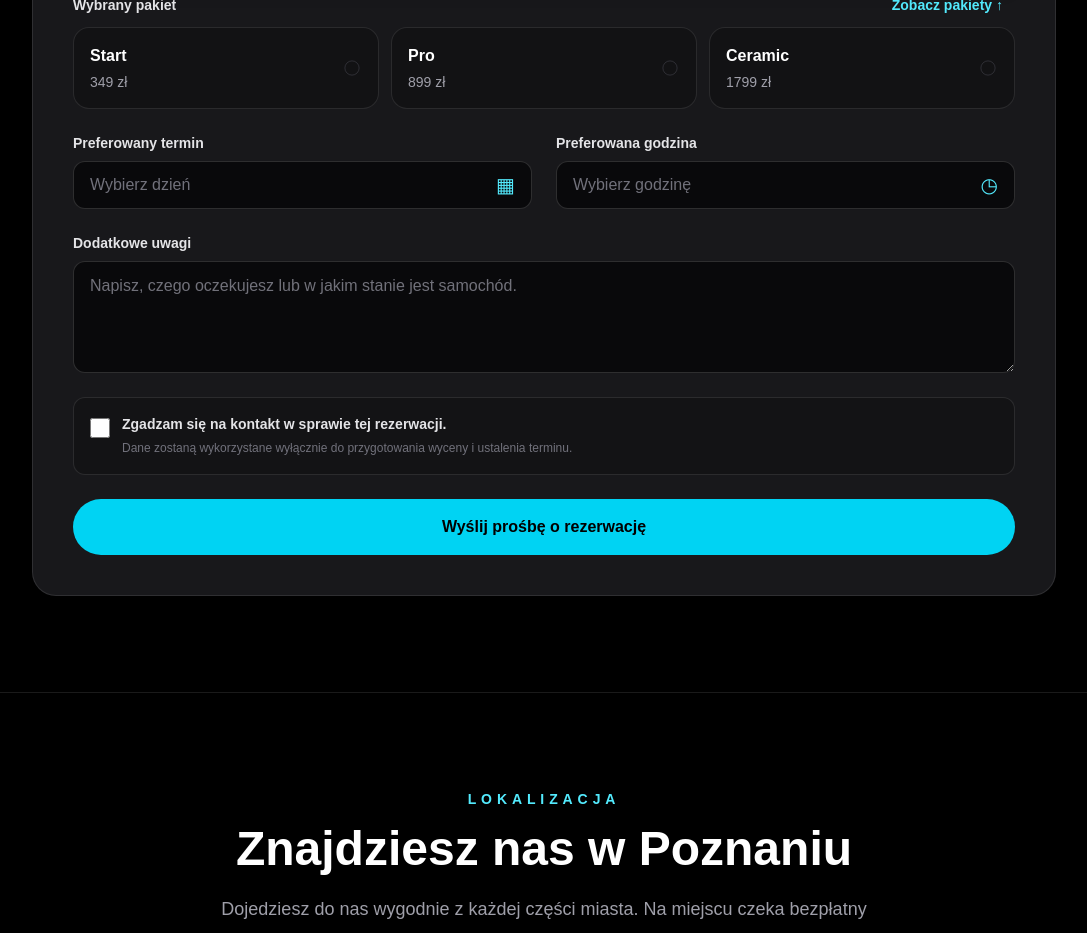
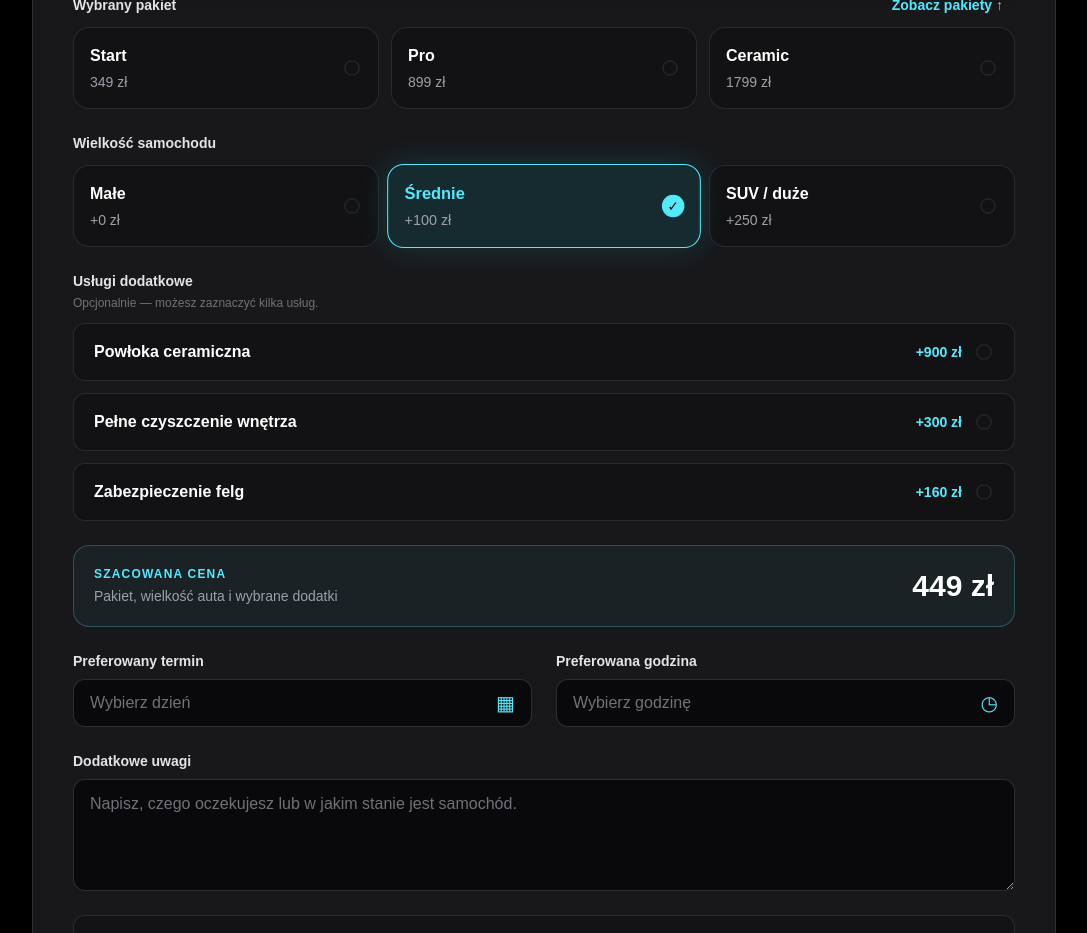
Before and after one commit to Zem47/shine-garage, a Next.js app: page / in a window 1280 px wide. Shown: the part 7320-8253 px from the top of the page, without its empty margins (96-1183 px from the left). Built offline with nearby package versions, Linux system fonts and the light colour scheme.

Commit message:
Dodano opcje kalkulatora i poprawiono toast

```diff
--- a/app/api/rezerwacja/route.ts
+++ b/app/api/rezerwacja/route.ts
@@ -5,6 +5,9 @@ type Reservation = {
   phone?: unknown;
   car?: unknown;
   package?: unknown;
+  carSize?: unknown;
+  extras?: unknown;
+  estimatedPrice?: unknown;
   date?: unknown;
   time?: unknown;
   notes?: unknown;
@@ -45,6 +48,15 @@ export async function POST(request: Request) {
     phone: text(body.phone, 50),
     car: text(body.car),
     package: text(body.package, 100),
+    carSize: text(body.carSize, 50),
+    extras: Array.isArray(body.extras)
+      ? body.extras.map((item) => text(item, 100)).filter(Boolean).slice(0, 10)
+      : [],
+    estimatedPrice:
+      typeof body.estimatedPrice === "number" &&
+      Number.isFinite(body.estimatedPrice)
+        ? Math.round(body.estimatedPrice)
+        : null,
     date: text(body.date, 30),
     time: text(body.time, 20),
     notes: text(body.notes, 2000),
@@ -55,6 +67,7 @@ export async function POST(request: Request) {
     !reservation.phone ||
     !reservation.car ||
     !reservation.package ||
+    !reservation.carSize ||
     !reservation.date ||
     !reservation.time
   ) {
@@ -92,6 +105,39 @@ export async function POST(request: Request) {
     ["Telefon", reservation.phone],
     ["Samochód", reservation.car],
     ["Pakiet", reservation.package],
+    [
+      "Wielkość samochodu",
+      (
+        {
+          small: "Małe",
+          medium: "Średnie",
+          large: "SUV / duże",
+        } as Record<string, string>
+      )[reservation.carSize] ?? reservation.carSize,
+    ],
+    [
+      "Usługi dodatkowe",
+      reservation.extras.length
+        ? reservation.extras
+            .map(
+              (extra) =>
+                (
+                  {
+                    ceramic: "Powłoka ceramiczna",
+                    interior: "Pełne czyszczenie wnętrza",
+                    wheels: "Zabezpieczenie felg",
+                  } as Record<string, string>
+                )[extra] ?? extra,
+            )
+            .join(", ")
+        : "Brak",
+    ],
+    [
+      "Szacowana cena",
+      reservation.estimatedPrice !== null
+        ? `${reservation.estimatedPrice} zł`
+        : "Do ustalenia",
+    ],
     ["Termin", `${reservation.date}, ${reservation.time}`],
     ["Uwagi", reservation.notes || "Brak"],
   ];
--- a/app/page.tsx
+++ b/app/page.tsx
@@ -1,6 +1,6 @@
 "use client";
 
-import { FormEvent, useEffect, useState } from "react";
+import { FormEvent, useEffect, useRef, useState } from "react";
 import { TransitionLink } from "./TransitionLink";
 
 const services = [
@@ -156,6 +156,7 @@ export default function Home() {
   const [selectedExtras, setSelectedExtras] = useState<string[]>([]);
   const [openFaq, setOpenFaq] = useState<number | null>(0);
   const [isCallButtonCollapsed, setIsCallButtonCollapsed] = useState(false);
+  const toastTimerRef = useRef<number | null>(null);
   const [calendarMonth, setCalendarMonth] = useState(
     () => new Date(new Date().getFullYear(), new Date().getMonth(), 1),
   );
@@ -238,6 +239,28 @@ export default function Home() {
       delete next[field];
       return next;
     });
+  }
+
+  function showToast(
+    kind: "success" | "error" | "loading",
+    text: string,
+    duration = 7000,
+  ) {
+    if (toastTimerRef.current !== null) {
+      window.clearTimeout(toastTimerRef.current);
+      toastTimerRef.current = null;
+    }
+
+    setToastKind(kind);
+    setMessage(text);
+
+    if (kind !== "loading") {
+      toastTimerRef.current = window.setTimeout(() => {
+        setMessage("");
+        setToastKind("");
+        toastTimerRef.current = null;
+      }, duration);
+    }
   }
 
   async function handleSubmit(event: FormEvent<HTMLFormElement>) {
@@ -289,19 +312,13 @@ export default function Home() {
           )
           ?.focus({ preventScroll: true });
       }, 80);
-      setToastKind("error");
-      setMessage("Uzupełnij zaznaczone pola formularza.");
-      window.setTimeout(() => {
-        setMessage("");
-        setToastKind("");
-      }, 7000);
+      showToast("error", "Uzupełnij zaznaczone pola formularza.");
       return;
     }
 
     setFormErrors({});
     setIsSubmitting(true);
-    setToastKind("loading");
-    setMessage("Wysyłamy rezerwację…");
+    showToast("loading", "Wysyłamy rezerwację…");
 
     try {
       const response = await fetch("/api/rezerwacja", {
@@ -314,6 +331,9 @@ export default function Home() {
           phone: String(formData.get("phone") || "").trim(),
           car: String(formData.get("car") || "").trim(),
           package: selectedPackage,
+          carSize: selectedCarSize,
+          extras: selectedExtras,
+          estimatedPrice,
           date: selectedDate,
           time: selectedTime,
           notes: String(formData.get("notes") || "").trim(),
@@ -332,25 +352,25 @@ export default function Home() {
 
       form.reset();
       setSelectedPackage("");
+      setSelectedCarSize("medium");
+      setSelectedExtras([]);
       setSelectedDate("");
       setSelectedTime("");
-      setToastKind("success");
-      setMessage(
+      showToast(
+        "success",
         "Dziękujemy! Rezerwacja została wysłana. Odezwiemy się telefonicznie.",
+        9000,
       );
     } catch (error) {
-      setToastKind("error");
-      setMessage(
+      showToast(
+        "error",
         error instanceof Error
           ? error.message
           : "Nie udało się wysłać rezerwacji. Spróbuj ponownie lub zadzwoń.",
+        9000,
       );
     } finally {
       setIsSubmitting(false);
-      window.setTimeout(() => {
-        setMessage("");
-        setToastKind("");
-      }, 9000);
     }
   }
 
@@ -1196,6 +1216,124 @@ export default function Home() {
                 </p>
               )}
             </fieldset>
+
+            <fieldset className="rounded-2xl md:col-span-2">
+              <legend className="text-sm font-bold text-zinc-200">
+                Wielkość samochodu
+              </legend>
+              <div className="mt-3 grid gap-3 sm:grid-cols-3">
+                {[
+                  ["small", "Małe", "+0 zł"],
+                  ["medium", "Średnie", "+100 zł"],
+                  ["large", "SUV / duże", "+250 zł"],
+                ].map(([value, label, price]) => {
+                  const isSelected = selectedCarSize === value;
+
+                  return (
+                    <button
+                      key={value}
+                      type="button"
+                      aria-pressed={isSelected}
+                      onClick={() => setSelectedCarSize(value)}
+                      className={`relative rounded-2xl border p-4 text-left transition-all duration-500 ease-out ${
+                        isSelected
+                          ? "scale-[1.025] border-cyan-300 bg-cyan-400/10 shadow-[0_0_30px_rgba(34,211,238,0.18)]"
+                          : "scale-100 border-white/10 bg-black/25 hover:-translate-y-1 hover:border-white/30"
+                      }`}
+                    >
+                      <span
+                        className={
+                          isSelected
+                            ? "font-black text-cyan-300"
+                            : "font-black"
+                        }
+                      >
+                        {label}
+                      </span>
+                      <span className="mt-1 block text-sm text-zinc-400">
+                        {price}
+                      </span>
+                      <span
+                        className={`absolute right-4 top-1/2 flex h-5 w-5 -translate-y-1/2 items-center justify-center rounded-full border transition-all duration-500 ${
+                          isSelected
+                            ? "scale-110 border-cyan-300 bg-cyan-300 text-xs text-black opacity-100"
+                            : "scale-75 -rotate-90 border-zinc-600 opacity-60"
+                        }`}
+                      >
+                        {isSelected ? "✓" : ""}
+                      </span>
+                    </button>
+                  );
+                })}
+              </div>
+            </fieldset>
+
+            <fieldset className="rounded-2xl md:col-span-2">
+              <legend className="text-sm font-bold text-zinc-200">
+                Usługi dodatkowe
+              </legend>
+              <p className="mt-1 text-xs text-zinc-500">
+                Opcjonalnie — możesz zaznaczyć kilka usług.
+              </p>
+              <div className="mt-3 grid gap-3">
+                {[
+                  ["ceramic", "Powłoka ceramiczna", "+900 zł"],
+                  ["interior", "Pełne czyszczenie wnętrza", "+300 zł"],
+                  ["wheels", "Zabezpieczenie felg", "+160 zł"],
+                ].map(([value, label, price]) => {
+                  const isSelected = selectedExtras.includes(value);
+
+                  return (
+                    <button
+                      key={value}
+                      type="button"
+                      aria-pressed={isSelected}
+                      onClick={() => toggleExtra(value)}
+                      className={`flex items-center justify-between rounded-xl border px-5 py-4 text-left transition-all duration-500 ease-out ${
+                        isSelected
+                          ? "scale-[1.01] border-cyan-300 bg-cyan-400/10 shadow-[0_0_24px_rgba(34,211,238,0.14)]"
+                          : "border-white/10 bg-black/25 hover:translate-x-1 hover:border-white/30"
+                      }`}
+                    >
+                      <span className="font-bold">{label}</span>
+                      <span className="flex items-center gap-3">
+                        <span className="text-sm font-black text-cyan-300">
+                          {price}
+                        </span>
+                        <span
+                          className={`flex h-5 w-5 items-center justify-center rounded-full border text-xs transition-all duration-500 ${
+                            isSelected
+                              ? "scale-110 border-cyan-300 bg-cyan-300 text-black opacity-100"
+                              : "scale-75 -rotate-90 border-zinc-600 opacity-60"
+                          }`}
+                        >
+                          {isSelected ? "✓" : ""}
+                        </span>
+                      </span>
+                    </button>
+                  );
+                })}
+              </div>
+            </fieldset>
+
+            <div className="rounded-2xl border border-cyan-300/25 bg-cyan-300/5 p-5 md:col-span-2">
+              <div className="flex flex-wrap items-center justify-between gap-3">
+                <div>
+                  <p className="text-xs font-black uppercase tracking-widest text-cyan-300">
+                    Szacowana cena
+                  </p>
+                  <p className="mt-1 text-sm text-zinc-400">
+                    Pakiet, wielkość auta i wybrane dodatki
+                  </p>
+                </div>
+                <p
+                  key={estimatedPrice}
+                  className="calculator-price text-3xl font-black"
+                >
+                  {estimatedPrice} zł
+                </p>
+              </div>
+            </div>
 
             <div className="relative">
               <Field
@@ -1363,7 +1501,7 @@ export default function Home() {
       <div
         role="status"
         aria-live="polite"
-        className={`fixed bottom-5 left-5 right-5 z-[70] transition-all duration-500 sm:left-auto sm:w-[420px] ${
+        className={`fixed left-5 right-5 top-24 z-[70] transition-all duration-500 sm:left-auto sm:w-[420px] ${
           message
             ? "translate-y-0 opacity-100"
             : "pointer-events-none translate-y-8 opacity-0"
```
Also changed, not shown: 1 other file (tests, documents, lock files or other folders).
